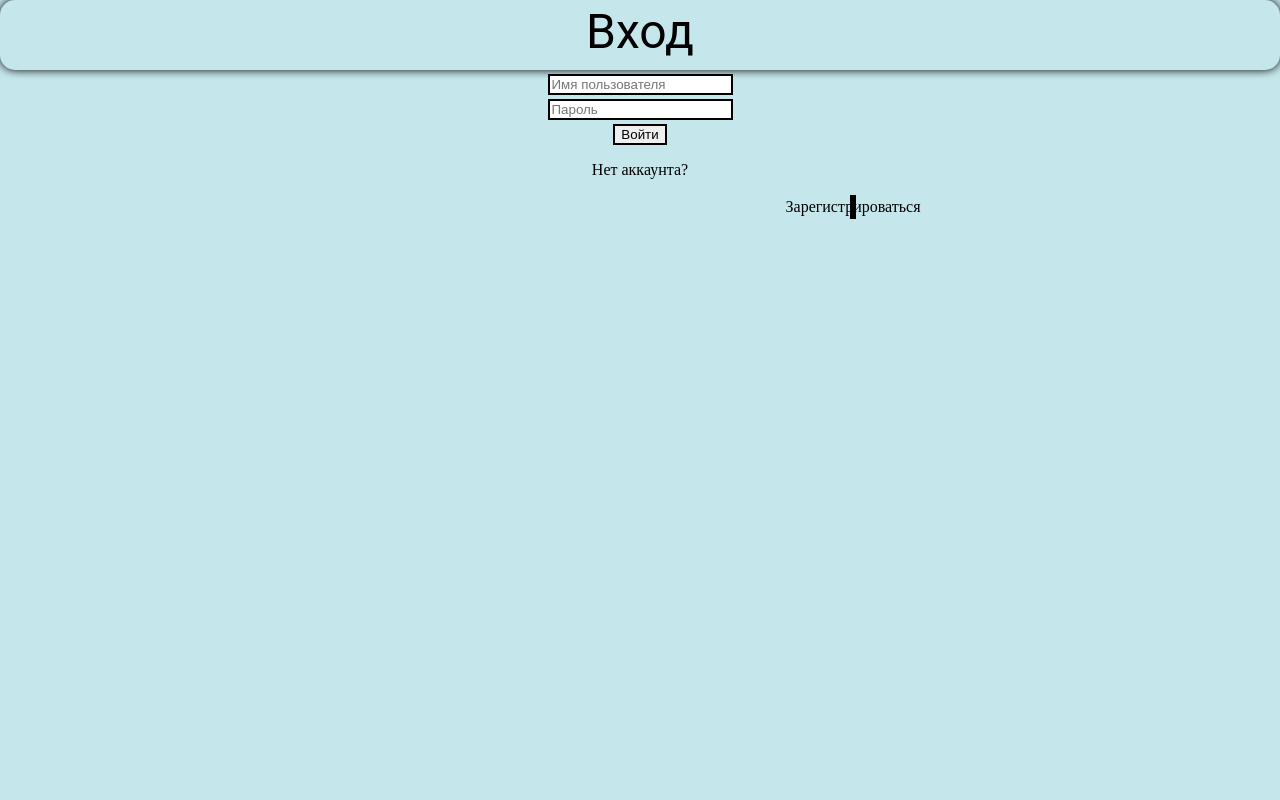
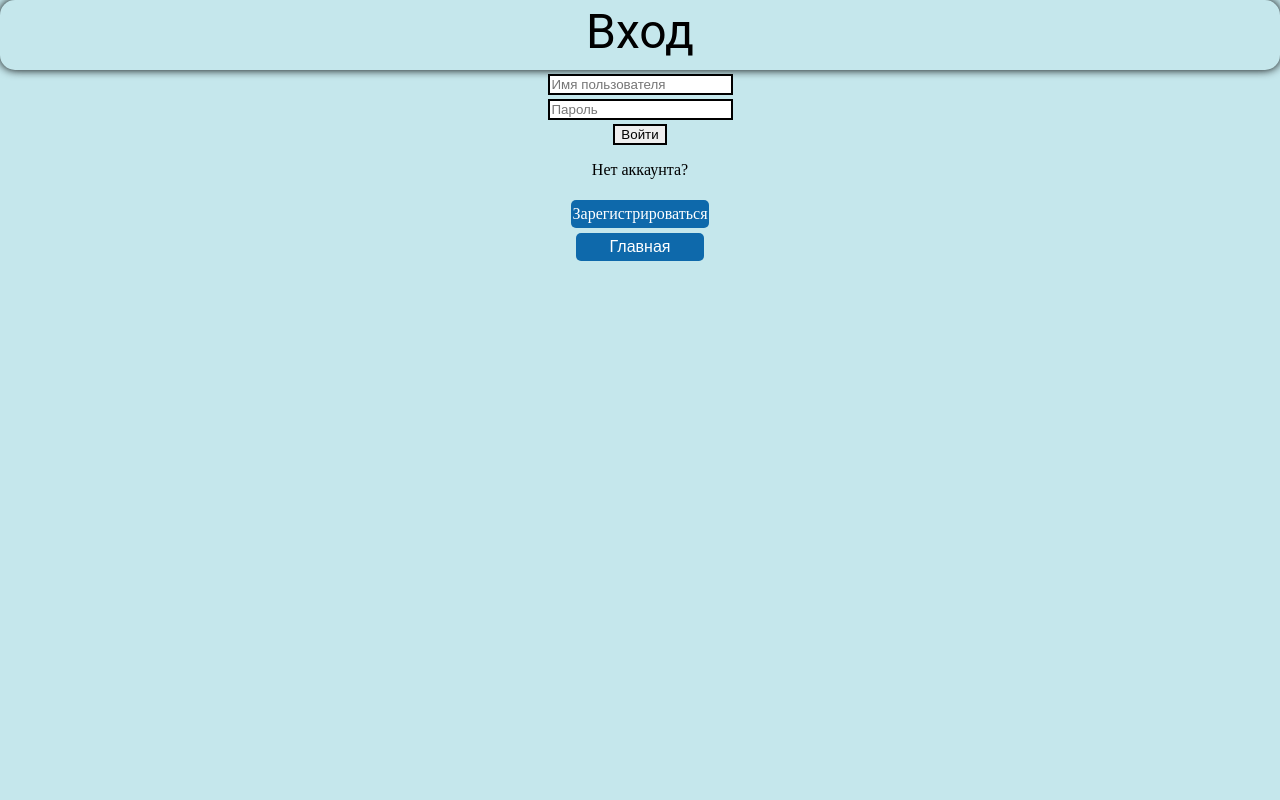
Before and after one commit to RRaveNO/Learning-Flask, a Flask app: page /login in a window 1280 px wide. Run offline with Flask 3, Linux system fonts and the light colour scheme; some web fonts are replaced.

Commit message:
кнопочки

```diff
--- a/static/style.css
+++ b/static/style.css
@@ -211,3 +211,19 @@ a, a:hover, a:visited{
     color: inherit;
     text-decoration: none;
 }
+
+.login_button_main{
+    margin-top: 5px;
+    margin-left: auto;
+    margin-right: auto;
+    padding: 5px;
+    width: 10%;
+    background-color: #0e69ab;
+    color: #fff;
+    border: none;
+    border-radius: 5px;
+    cursor: pointer;
+    display: flex;
+    justify-content: center;
+    font-size: 1em;
+}
--- a/templates/login.html
+++ b/templates/login.html
@@ -10,19 +10,23 @@
        <div class="main_page">
            <div class="header_main_page">Вход</div>
        </div>
-        <form method="POST" action="/login">
+    <form method="POST" action="/login">
     <input class="registration" type="text" name="username" placeholder="Имя пользователя" required>
     <input class="registration" type="password" name="password" placeholder="Пароль" required>
     <button class="registration" type="submit">Войти</button>
-</form>
+    </form>
+
     {% if error %}
     <p class="login_error_text">{{ error }}</p>
     {% endif %}
     <div class="login_down_text">
         <p>Нет аккаунта?</p>
     </div>
-    <div class="login_reg_button">
-        <a href="{{ url_for('registration') }}">Зарегистрироваться</a>
+    <div >
+        <a href="{{ url_for('registration') }}" class="login_button_main">Зарегистрироваться</a>
+    </div>
+    <div>
+        <a href="{{url_for('index')}}"><button class="login_button_main">Главная</button></a>
     </div>
 </div>
 </body>
--- a/templates/reg.html
+++ b/templates/reg.html
@@ -27,8 +27,11 @@
         <div class="reg_text">
             <p>Уже зарегистрированы?</p>
         </div>
-        <div class="login_reg_button">
+        <div class="login_button_main">
             <a href="{{ url_for('login') }}">Войти</a>
+        </div>
+        <div>
+            <a href="{{url_for('index')}}"><button class="login_button_main">Главная</button></a>
         </div>
    </div>
 </body>
```
